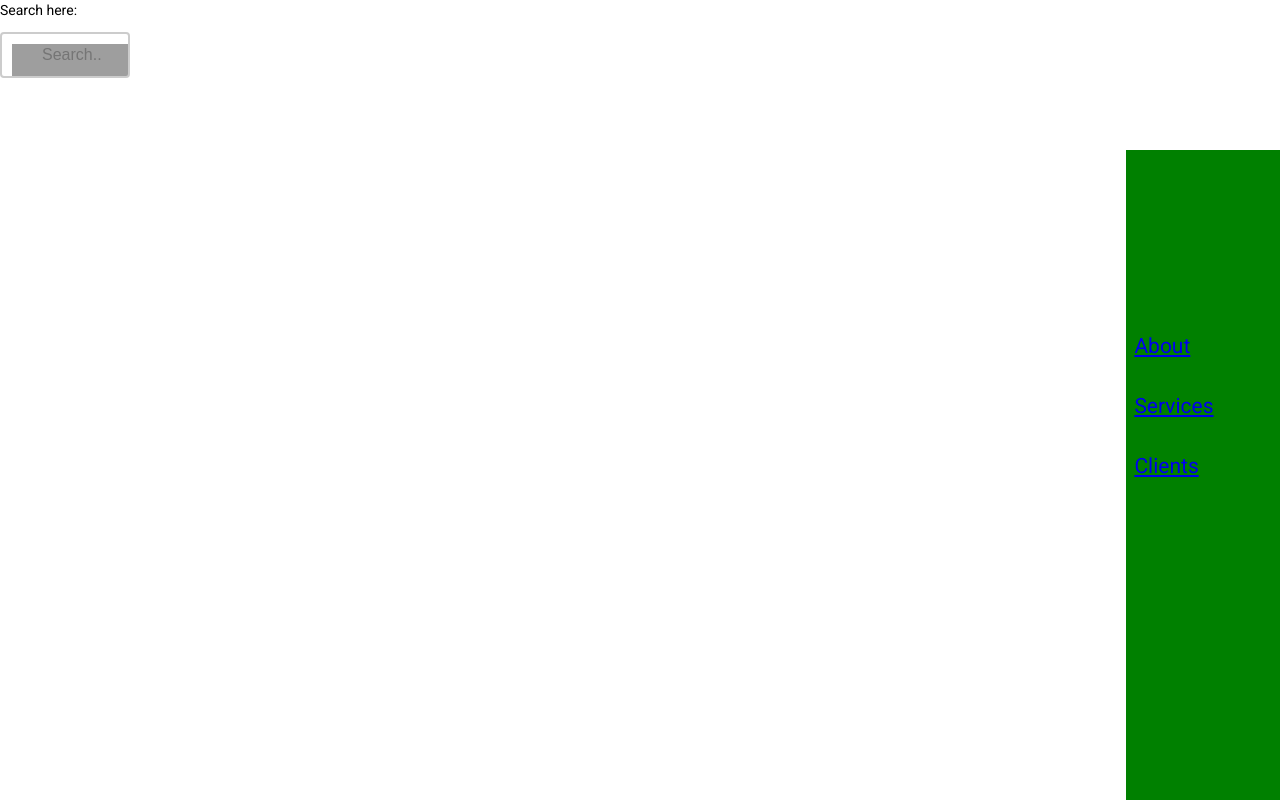
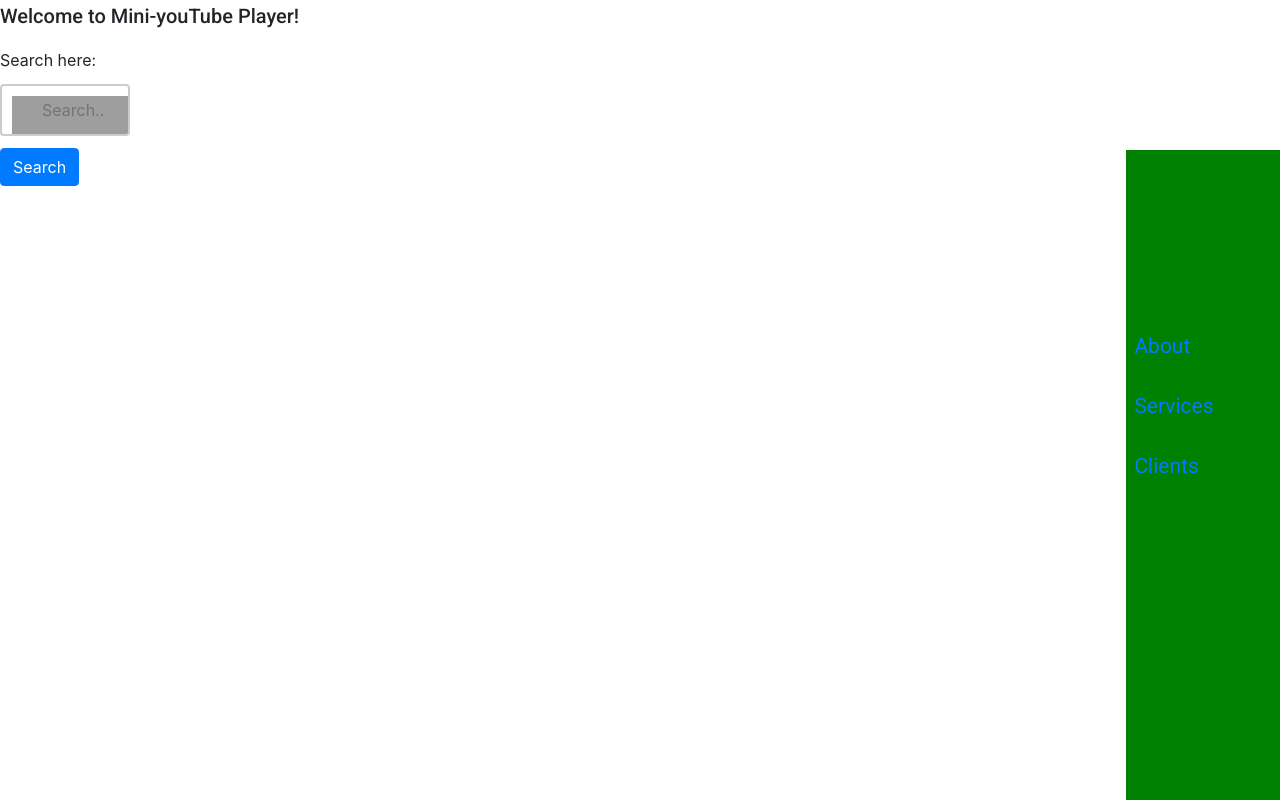
Before and after one commit to EndingNever/youtube-test, an Angular app: page / in a window 1280 px wide. Built offline with nearby package versions, Linux system fonts and the light colour scheme; grey boxes are pictures that could not be loaded.

Commit message:
search is kinda working

```diff
--- a/src/app/app.component.ts
+++ b/src/app/app.component.ts
@@ -7,4 +7,6 @@
 })
 export class AppComponent {
   title = 'Youtube-Web-Player';
+
+
 }
--- a/src/app/app.module.ts
+++ b/src/app/app.module.ts
@@ -6,6 +6,7 @@
 import { RelatedVideosComponent } from './related-videos/related-videos.component';
 import { HomePageComponent } from './home-page/home-page.component';
 import { BrowserAnimationsModule } from '@angular/platform-browser/animations';
+import { HttpClientModule } from '@angular/common/http';
 
 @NgModule({
   declarations: [
@@ -16,7 +17,8 @@
   ],
   imports: [
     BrowserModule,
-    BrowserAnimationsModule
+    BrowserAnimationsModule,
+    HttpClientModule,
   ],
   providers: [],
   bootstrap: [AppComponent]
--- a/src/app/navbar/navbar.component.html
+++ b/src/app/navbar/navbar.component.html
@@ -1,5 +1,6 @@
 
 <head>
+  <link rel="stylesheet" href="https://stackpath.bootstrapcdn.com/bootstrap/4.3.1/css/bootstrap.min.css" integrity="sha384-ggOyR0iXCbMQv3Xipma34MD+dH/1fQ784/j6cY/iJTQUOhcWr7x9JvoRxT2MZw1T" crossorigin="anonymous">
     <meta name="viewport" content="width=device-width, initial-scale=1">
     <style>
     input[type=text] {
@@ -23,11 +24,18 @@
     </style>
     </head>
     <body>
-
+    <h2>Welcome to Mini-youTube Player!</h2>
     <p>Search here:</p>
-
     <form>
-      <input type="text" name="search" placeholder="Search..">
+      <input #videoName type="text" name="search" placeholder="Search..">
+      <p></p>
+      <button (click)="getData()" class="btn btn-primary">Search</button>
+      <ul *ngFor="let video of videos">
+        <a target= "_blank" href="http://www.youtube.com/channel/{{video.id.channelId}}">
+        <img src="{{video.snippet.thumbnails.medium.url}}">
+        {{video.snippet.channelTitle}}
+        </a>
+      </ul>
     </form>
 
     </body>
--- a/src/app/navbar/navbar.component.ts
+++ b/src/app/navbar/navbar.component.ts
@@ -1,4 +1,6 @@
-import { Component, OnInit } from '@angular/core';
+import { Component, ElementRef, OnInit, ViewChild } from '@angular/core';
+import { YoutubeApiService } from '../youtube-api.service';
+
 
 @Component({
   selector: 'app-navbar',
@@ -6,10 +8,22 @@
   styleUrls: ['./navbar.component.css']
 })
 export class NavbarComponent implements OnInit {
+    videos: any;
+    @ViewChild('videoName') videoName!: ElementRef;
+  constructor(private youtube:YoutubeApiService) { }
 
-  constructor() { }
-
-  ngOnInit(): void {
+  ngOnInit() {
+  //  this.youtube.getVideo("programming").subscribe((data)=>{
+  //  console.log(data);
+  //  this.videos = data.items;
+   //})
+  }
+  getData(){
+    var videoName = this.videoName.nativeElement.value;
+    this.youtube.getVideo(videoName).subscribe((data)=>{
+      console.log(data);
+      this.videos = data.items;
+      })
   }
   find(){
 
--- a/src/app/youtube-api.service.ts
+++ b/src/app/youtube-api.service.ts
@@ -15,11 +15,12 @@
   getVideo(videoName: string): Observable<any>{
 
 
-    const API_KEY = "AIzaSyCutQUXM4wKtjIUw-9XJTQF-Qx3NpgU2SA"
+    const API_KEY = "AIzaSyAP66m-ld0SQDnXhrU5QFCRqlKkbSfo6Rs"
     const url = "https://www.googleapis.com/youtube/v3/search?part=snippet&q=$" + videoName +"&type=video&videoCaption=closedCaption&key=" + API_KEY + "&maxresults=50"
     return this.http.get<any>(url)
-    .pipe(
-      map((response: any) => response.items)
-    )
+
+
   }
 }
+// .pipe(
+ // map((response: any) => response.items)
```
